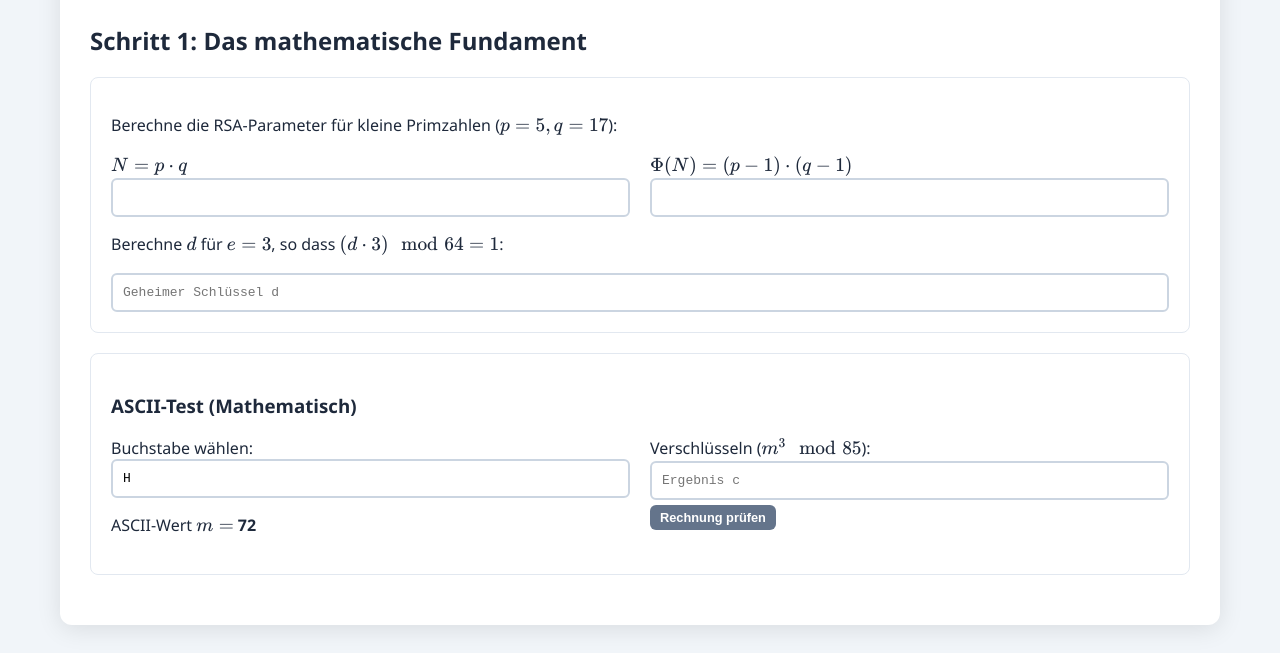
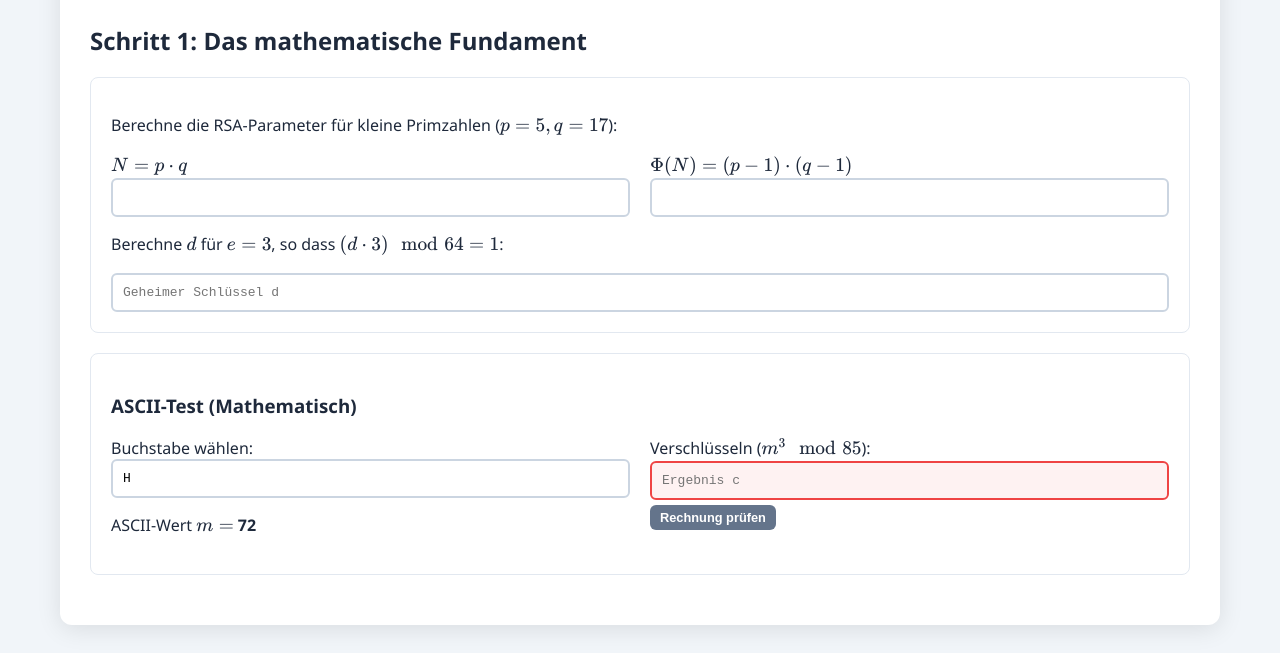
Before and after one commit to Mountain2017/DigitaleSignatur, a plain HTML site: page withCA.html in a window 1280 px wide. Both pictures are taken after a click on the button "Rechnung prüfen". Shown: the part 189-842 px from the top of the page. Drawn offline with nearby package versions, Linux system fonts and the light colour scheme.

Commit message:
fix highlighting

```diff
--- a/withCA.html
+++ b/withCA.html
@@ -33,6 +33,9 @@
         .hash-box { background: #f8fafc; padding: 10px; border: 1px solid #e2e8f0; border-radius: 4px; word-break: break-all; font-size: 0.85em; margin-top: 5px; min-height: 20px;}
         .badge { font-size: 10px; padding: 2px 6px; border-radius: 10px; margin-left: 5px; }
         .badge-ok { background: var(--success); color: white; }
+
+        input.correct { border-color: var(--success); background: #f0fdf4; }
+        input.wrong { border-color: var(--error); background: #fef2f2; }
     </style>
 </head>
 <body>
@@ -387,6 +390,15 @@
         event.currentTarget.classList.add('active');
     }
     function check(el, val) { el.className = (el.value == val) ? "correct" : "wrong"; }
+
+    function checkMath(mode) {
+        const m = BigInt(document.getElementById('m-val').innerText);
+        const n = 85n, e = 3n, d = 43n;
+        if(mode === 'enc') {
+            const input = document.getElementById('c-test');
+            input.className = (input.value == Number(m ** e % n)) ? "correct" : "wrong";
+        }
+    }
     function copy(id) { document.getElementById(id).select(); navigator.clipboard.writeText(document.getElementById(id).value); }
 </script>
 </body>
```
